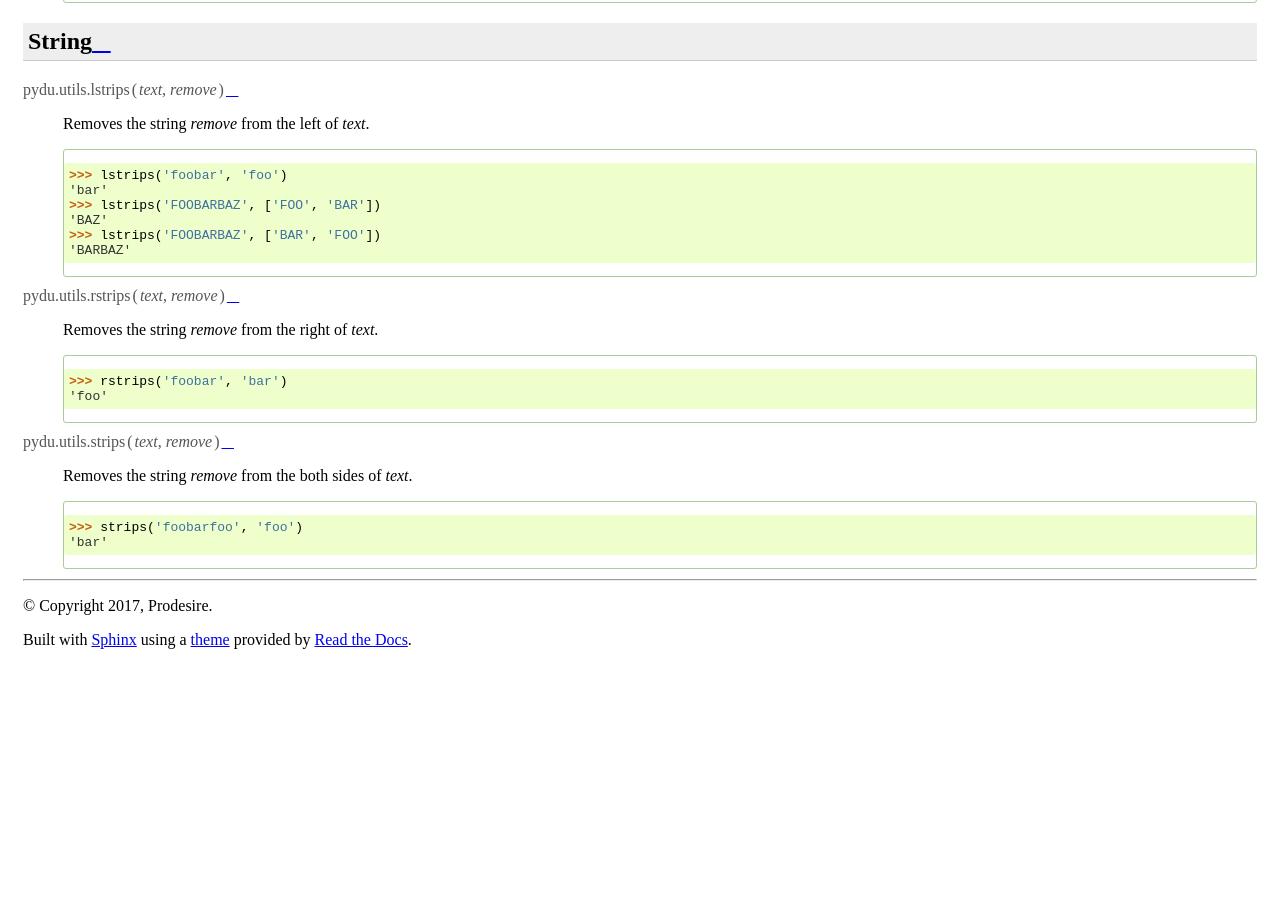
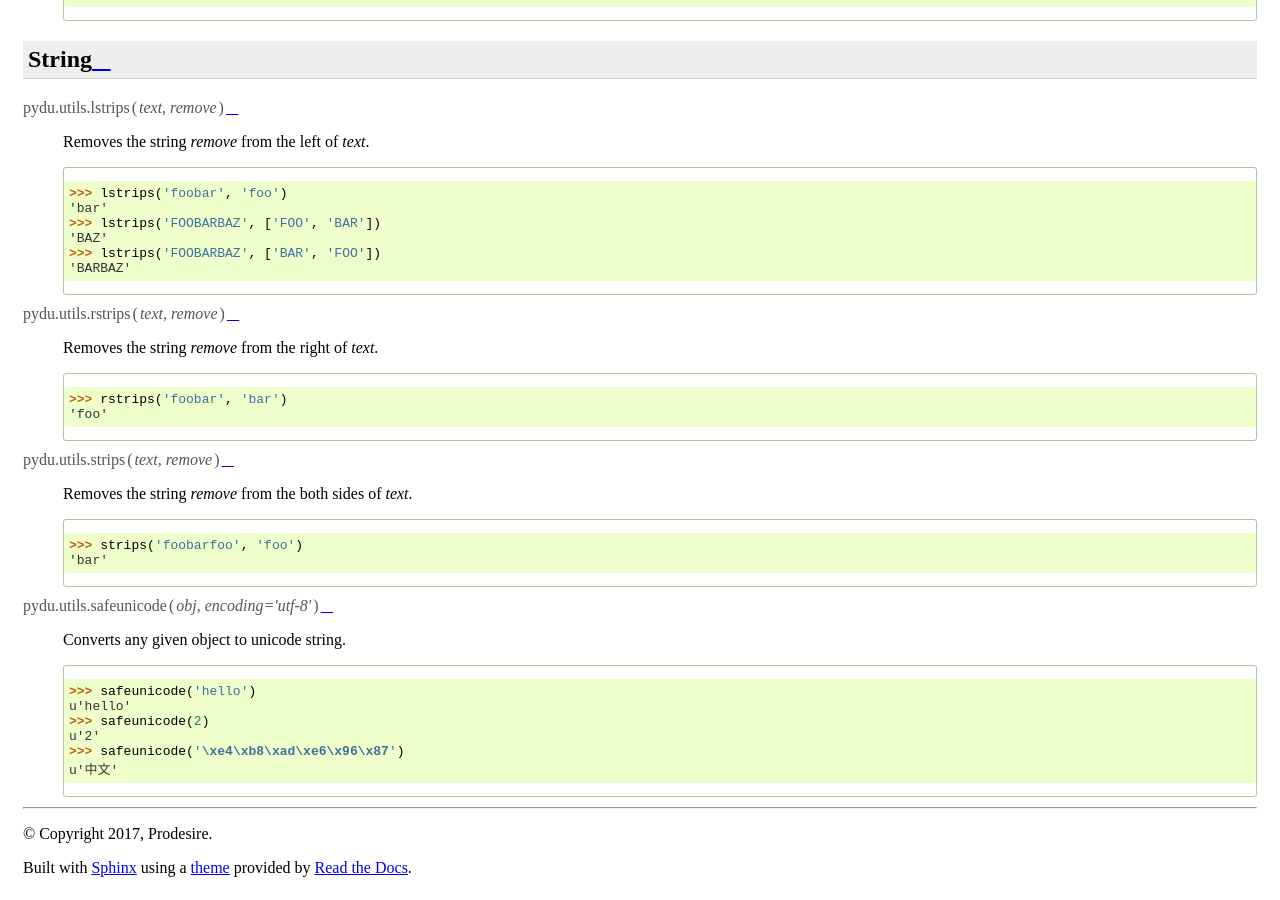
Before and after one commit to flaggo/pydu, a Sphinx documentation site: the page built from docs/index.rst, in a window 1280 px wide and 900 px high, scrolled down 3051 px. Built offline with Sphinx 7.4.7 and the Read the Docs theme 2.0.0, drawn with Linux system fonts in a browser that asks for light colours; comment, search, counter and statistics services are not loaded; before the commit the page ends 3723 px from its top, so only the background shows below that; some of the changed text lies outside the part shown.

Commit message:
add doc for safeunicode

```diff
--- a/docs/index.rst
+++ b/docs/index.rst
@@ -190,3 +190,15 @@ String
 
     >>> strips('foobarfoo', 'foo')
     'bar'
+
+
+.. function:: pydu.utils.safeunicode(obj, encoding='utf-8')
+
+  Converts any given object to unicode string.
+
+    >>> safeunicode('hello')
+    u'hello'
+    >>> safeunicode(2)
+    u'2'
+    >>> safeunicode('\xe4\xb8\xad\xe6\x96\x87')
+    u'中文'
```
